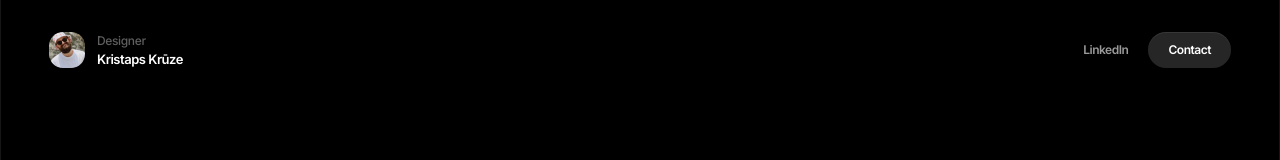
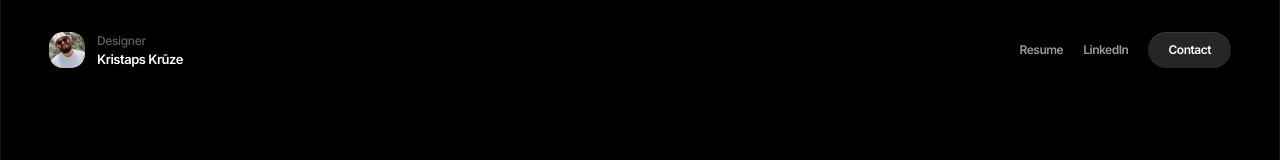
Before and after one commit to puspikselis/portfolio, a Next.js app: page /projects/chip in a window 1280 px wide. Shown: the top 160 px of the page. Built offline with nearby package versions, Linux system fonts and the light colour scheme; no server answers.

Commit message:
Add resume PDF and update project color themes
Added kristaps-kruze-resume.pdf to public documents and a Resume button to the header. Introduced new color variables for Chip and Paynt projects in globals.css and updated their respective pages to use these colors for improved visual distinction.

```diff
--- a/src/app/globals.css
+++ b/src/app/globals.css
@@ -54,6 +54,8 @@
   --color-nobel-100: #9a9a9a;
   --color-orange-100: #ff7524;
   --color-teal-100: #00d2b2;
+  --color-chip-100: #08CEB3;
+  --color-paynt-100: #EBB5B1;
   --color-white-smoke-100: #f7f7f7;
 
   --inset-shadow-0-1-0: inset 0 1px 0 transparent;
--- a/src/app/projects/chip/page.tsx
+++ b/src/app/projects/chip/page.tsx
@@ -18,7 +18,7 @@ export default function Chip() {
       <div className="pt-15 pb-40 md:pb-80">
         <main
           className="narrow-container"
-          data-color="var(--color-dim-gray-100)"
+          data-color="var(--color-chip-100)"
           data-title="Intro"
         >
           <div>
@@ -53,6 +53,7 @@ export default function Chip() {
             <img
               alt={image.alt}
               className="rounded-3xl"
+              data-color="var(--color-chip-100)"
               data-title={image.title}
               key={image.id}
               src={image.src}
--- a/src/app/projects/paynt/page.tsx
+++ b/src/app/projects/paynt/page.tsx
@@ -18,7 +18,7 @@ export default function Paynt() {
       <div className="pt-15 pb-40 md:pb-80">
         <main
           className="narrow-container"
-          data-color="var(--color-dim-gray-100)"
+          data-color="var(--color-paynt-100)"
           data-title="Intro"
         >
           <div>
@@ -66,6 +66,7 @@ export default function Paynt() {
             <img
               alt={image.alt}
               className="rounded-3xl"
+              data-color="var(--color-paynt-100)"
               data-title={image.title}
               key={image.id}
               src={image.src}
--- a/src/components/header.tsx
+++ b/src/components/header.tsx
@@ -32,6 +32,19 @@ export function Header() {
           >
             <a
               className="flex items-center gap-2 hover:text-white"
+              href="/documents/kristaps-kruze-resume.pdf"
+              rel="noopener noreferrer"
+              target="_blank"
+            >
+              Resume
+            </a>
+          </Button>
+          <Button
+            asChild
+            className="h-9 bg-transparent font-semibold text-12 text-nobel-100 hover:bg-transparent"
+          >
+            <a
+              className="flex items-center gap-2 hover:text-white"
               href="https://www.linkedin.com/in/kristapskruze/"
               rel="noopener noreferrer"
               target="_blank"
```
Also changed, not shown: 1 other file (tests, documents, lock files or other folders).
